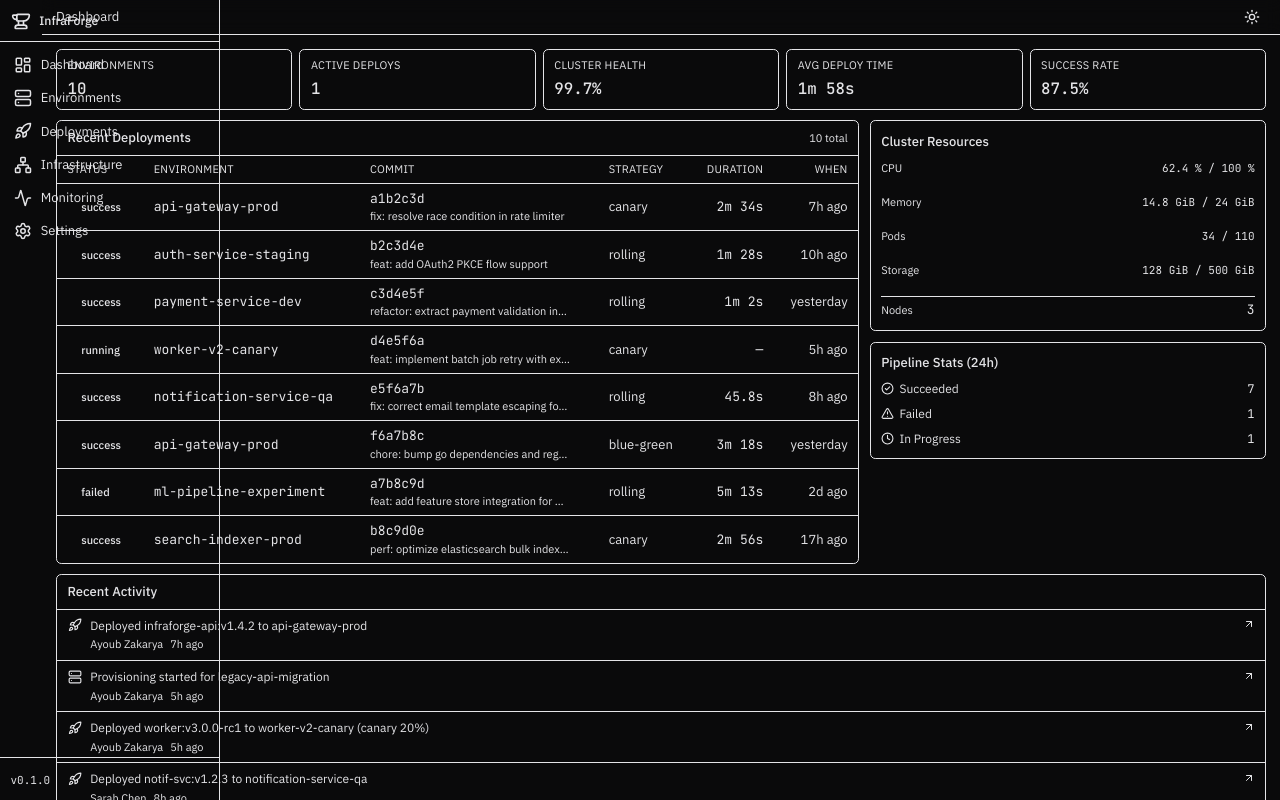
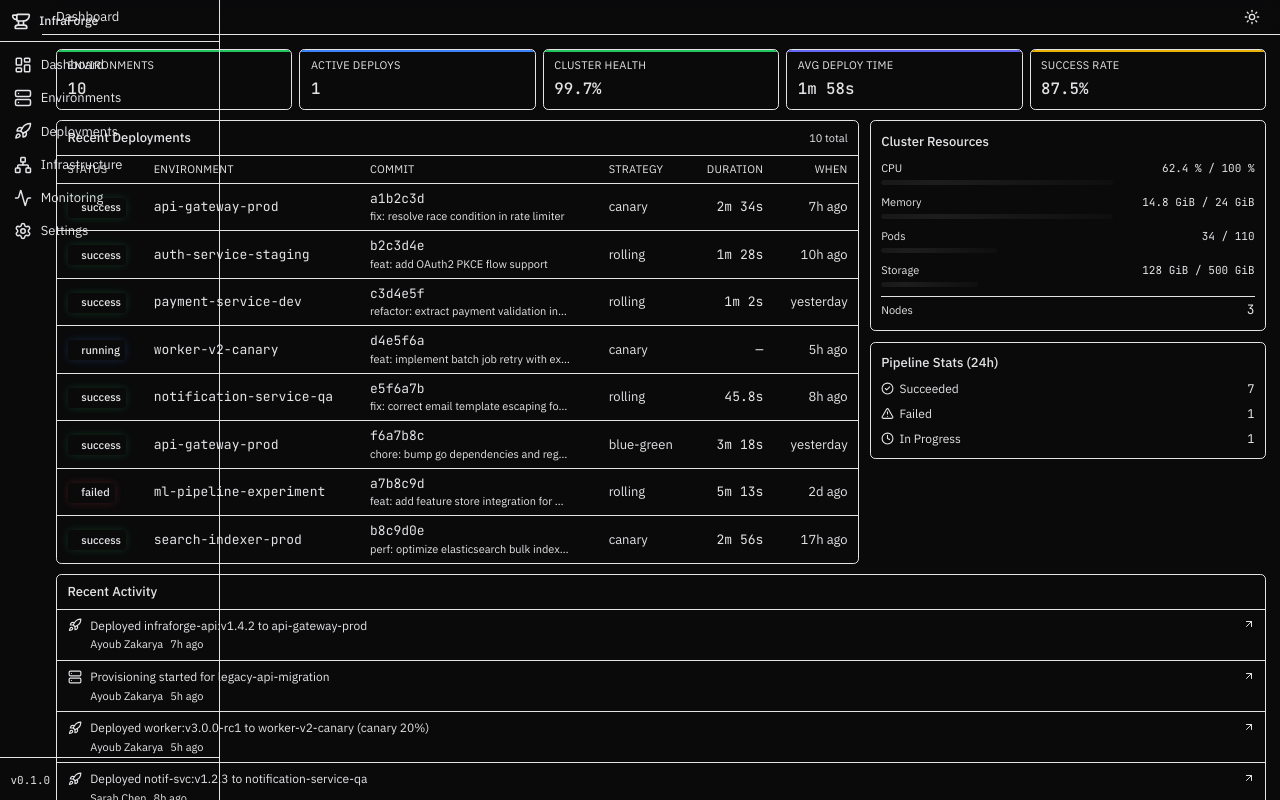
Before and after one commit to aybzakaria5/infraforge, a React (Vite) app in the folder src/ui/: page / in a window 1280 px wide. Shown: the top 800 px of the page. Built offline with nearby package versions, Linux system fonts and the light colour scheme.

Commit message:
style: add subtle hover states and animations to dashboard

```diff
--- a/src/ui/src/components/shared/MetricTile.tsx
+++ b/src/ui/src/components/shared/MetricTile.tsx
@@ -2,12 +2,20 @@ interface MetricTileProps {
   label: string
   value: string | number
   suffix?: string
-  trend?: 'up' | 'down' | 'flat'
+  accent?: string
 }
 
-export function MetricTile({ label, value, suffix }: MetricTileProps) {
+export function MetricTile({ label, value, suffix, accent = 'var(--color-accent-primary)' }: MetricTileProps) {
   return (
-    <div className="flex flex-col gap-1 px-3 py-2 rounded-md border border-border-default bg-bg-secondary">
+    <div
+      className="flex flex-col gap-1 px-3 py-2 rounded-md border border-border-default bg-bg-secondary
+        hover:border-border-hover transition-colors duration-150 relative overflow-hidden"
+    >
+      {/* Accent top line */}
+      <div
+        className="absolute top-0 left-0 right-0 h-[2px]"
+        style={{ backgroundColor: accent }}
+      />
       <span className="text-[11px] text-text-tertiary uppercase tracking-wide">{label}</span>
       <div className="flex items-baseline gap-1">
         <span className="text-lg font-medium font-mono text-text-primary">{value}</span>
--- a/src/ui/src/pages/Dashboard.tsx
+++ b/src/ui/src/pages/Dashboard.tsx
@@ -22,11 +22,11 @@ import { activity, type ActivityType } from '../mocks/activity'
 import { formatDuration } from '../lib/time'
 
 const statusStyle: Record<string, string> = {
-  success: 'text-accent-primary bg-accent-primary/10',
-  running: 'text-accent-info bg-accent-info/10',
+  success: 'text-accent-primary bg-accent-primary/10 shadow-[0_0_8px_rgba(34,197,94,0.2)]',
+  running: 'text-accent-info bg-accent-info/10 shadow-[0_0_8px_rgba(59,130,246,0.2)]',
   pending: 'text-accent-info bg-accent-info/10',
-  failed: 'text-accent-danger bg-accent-danger/10',
-  rollback: 'text-accent-warning bg-accent-warning/10',
+  failed: 'text-accent-danger bg-accent-danger/10 shadow-[0_0_8px_rgba(239,68,68,0.2)]',
+  rollback: 'text-accent-warning bg-accent-warning/10 shadow-[0_0_8px_rgba(234,179,8,0.2)]',
 }
 
 const activityIcon: Record<ActivityType, typeof Rocket> = {
@@ -51,8 +51,8 @@ function UsageBar({ label, used, total, unit }: { label: string; used: number; t
           <span className="text-text-tertiary"> / {total}{unit && ` ${unit}`}</span>
         </span>
       </div>
-      <div className="h-1.5 rounded-full bg-bg-tertiary overflow-hidden">
-        <div className={`h-full rounded-full ${color} transition-all duration-300`} style={{ width: `${pct}%` }} />
+      <div className="h-1.5 rounded-full bg-border-default overflow-hidden">
+        <div className={`h-full rounded-full ${color} bar-shimmer transition-all duration-300`} style={{ width: `${pct}%` }} />
       </div>
     </div>
   )
@@ -87,11 +87,11 @@ export default function Dashboard() {
     <div className="flex flex-col gap-3">
       {/* Metric tiles */}
       <div className="grid grid-cols-2 sm:grid-cols-3 lg:grid-cols-5 gap-2">
-        <MetricTile label="Environments" value={dashboardMetrics.total_environments} />
-        <MetricTile label="Active Deploys" value={dashboardMetrics.active_deployments} />
-        <MetricTile label="Cluster Health" value={`${dashboardMetrics.cluster_health}%`} />
-        <MetricTile label="Avg Deploy Time" value={formatDuration(dashboardMetrics.avg_deploy_time)} />
-        <MetricTile label="Success Rate" value={`${dashboardMetrics.success_rate}%`} />
+        <MetricTile label="Environments" value={dashboardMetrics.total_environments} accent="var(--color-accent-primary)" />
+        <MetricTile label="Active Deploys" value={dashboardMetrics.active_deployments} accent="var(--color-accent-info)" />
+        <MetricTile label="Cluster Health" value={`${dashboardMetrics.cluster_health}%`} accent="var(--color-accent-primary)" />
+        <MetricTile label="Avg Deploy Time" value={formatDuration(dashboardMetrics.avg_deploy_time)} accent="var(--color-accent-neutral)" />
+        <MetricTile label="Success Rate" value={`${dashboardMetrics.success_rate}%`} accent="var(--color-accent-warning)" />
       </div>
 
       {/* Main content grid */}
@@ -115,7 +115,7 @@ export default function Dashboard() {
             </thead>
             <tbody>
               {recentDeploys.map(d => (
-                <tr key={d.id} className="border-b border-border-default last:border-0 hover:bg-bg-tertiary transition-colors duration-150">
+                <tr key={d.id} className="border-b border-border-default last:border-0 hover:bg-bg-tertiary transition-colors duration-100 cursor-pointer">
                   <td className="px-3 py-1.5">
                     <span className={`inline-flex items-center gap-1 px-1.5 py-0.5 rounded text-[11px] font-medium ${statusStyle[d.status] || ''}`}>
                       <StatusDot status={d.status} size={5} />
@@ -197,7 +197,7 @@ export default function Dashboard() {
           {activity.slice(0, 10).map(entry => {
             const Icon = activityIcon[entry.type] || GitCommit
             return (
-              <div key={entry.id} className="flex items-start gap-2.5 px-3 py-2 hover:bg-bg-tertiary transition-colors duration-150">
+              <div key={entry.id} className="group flex items-start gap-2.5 px-3 py-2 hover:bg-bg-tertiary transition-colors duration-100 cursor-pointer">
                 <Icon size={14} className="mt-0.5 text-text-tertiary shrink-0" />
                 <div className="flex-1 min-w-0">
                   <p className="text-[12px] text-text-secondary truncate">{entry.message}</p>
@@ -206,7 +206,7 @@ export default function Dashboard() {
                     <Timestamp iso={entry.timestamp} className="text-[11px] text-text-tertiary" />
                   </div>
                 </div>
-                <ArrowUpRight size={12} className="text-text-tertiary shrink-0 mt-0.5" />
+                <ArrowUpRight size={12} className="text-text-tertiary shrink-0 mt-0.5 transition-transform duration-150 group-hover:translate-x-0.5" />
               </div>
             )
           })}
```
